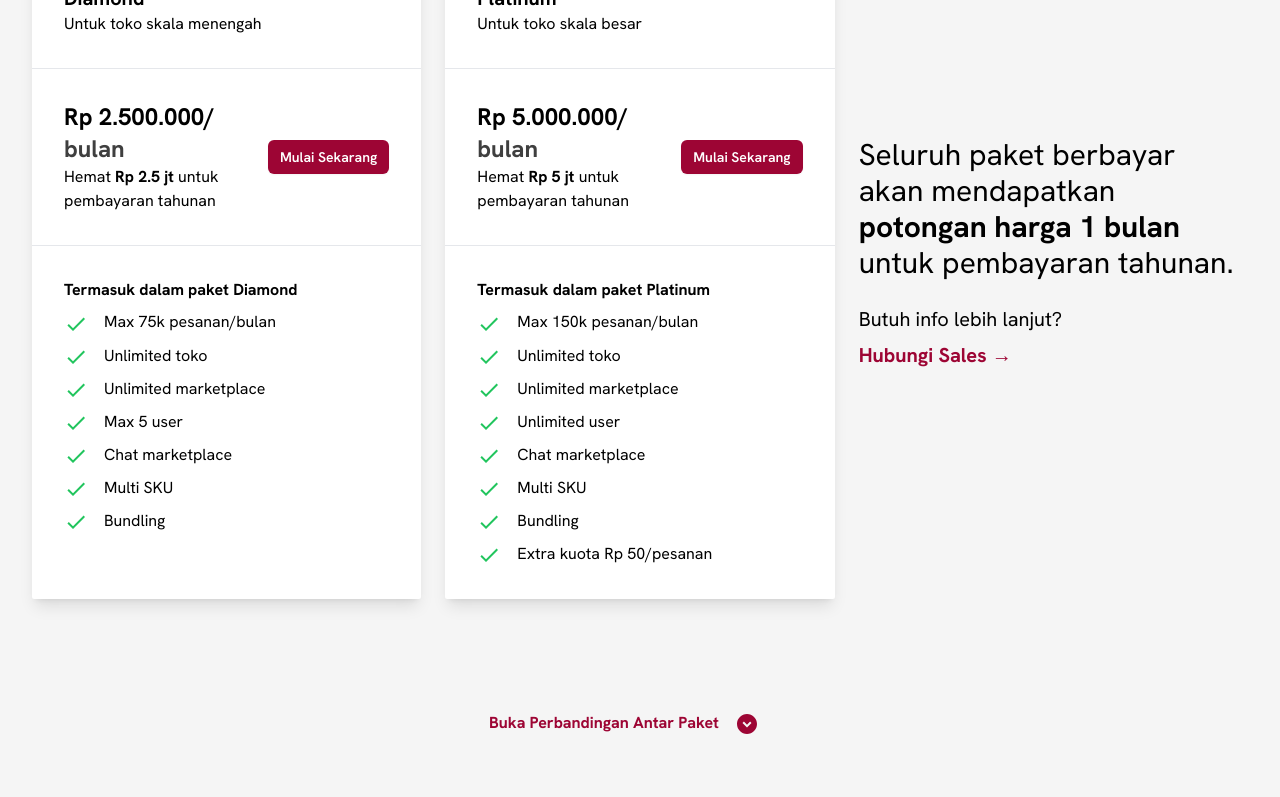
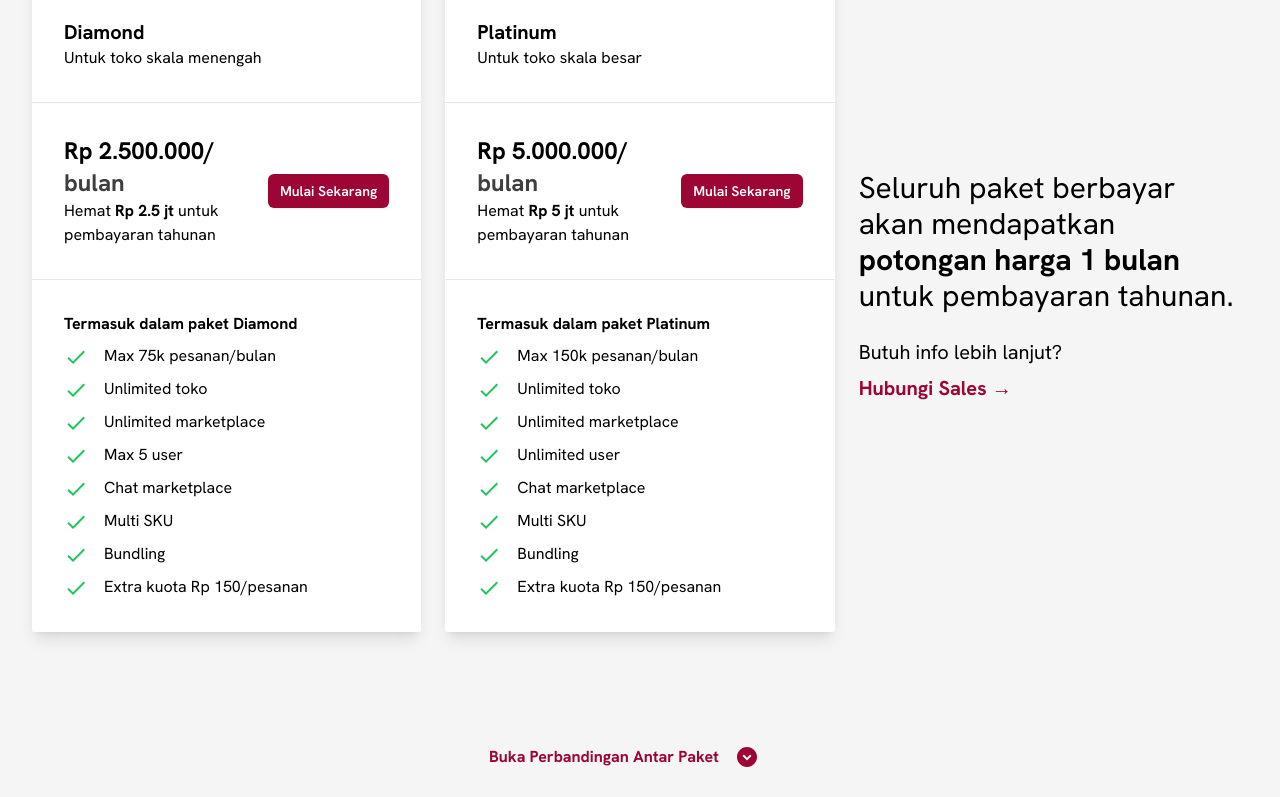
Before and after one commit to irvanherz/masteronline-landing-page, a Next.js app: page /pricing in a window 1280 px wide. Shown: the part 1149-1946 px from the top of the page. Built offline with nearby package versions, Linux system fonts and the light colour scheme.

Commit message:
update pricing

```diff
--- a/app/pricing/data.tsx
+++ b/app/pricing/data.tsx
@@ -48,7 +48,8 @@ export const PACKAGES = [
             'Unlimited toko',
             'Unlimited marketplace',
             'Max 2 user',
-            'Chat marketplace'
+            'Chat marketplace',
+            "Extra kuota Rp 150/pesanan"
         ],
         className: 'border-slate-300',
         icon: <LayersSharp className="text-slate-300 text-2xl" />,
@@ -77,7 +78,8 @@ export const PACKAGES = [
             'Unlimited toko',
             'Unlimited marketplace',
             'Max 5 user',
-            'Chat marketplace'
+            'Chat marketplace',
+            "Extra kuota Rp 150/pesanan"
         ],
         className: 'border-amber-300',
         icon: <LayersSharp className="text-amber-400 text-2xl" />,
@@ -108,7 +110,8 @@ export const PACKAGES = [
             'Max 5 user',
             'Chat marketplace',
             'Multi SKU',
-            'Bundling'
+            'Bundling',
+            "Extra kuota Rp 150/pesanan"
         ],
         className: 'border-sky-300',
         icon: <LayersSharp className="text-sky-300 text-2xl" />,
@@ -140,7 +143,7 @@ export const PACKAGES = [
             'Chat marketplace',
             'Multi SKU',
             'Bundling',
-            "Extra kuota Rp 50/pesanan"
+            "Extra kuota Rp 150/pesanan"
         ],
         className: 'border-slate-200',
         icon: <LayersSharp className="text-slate-200 text-2xl" />,
```
